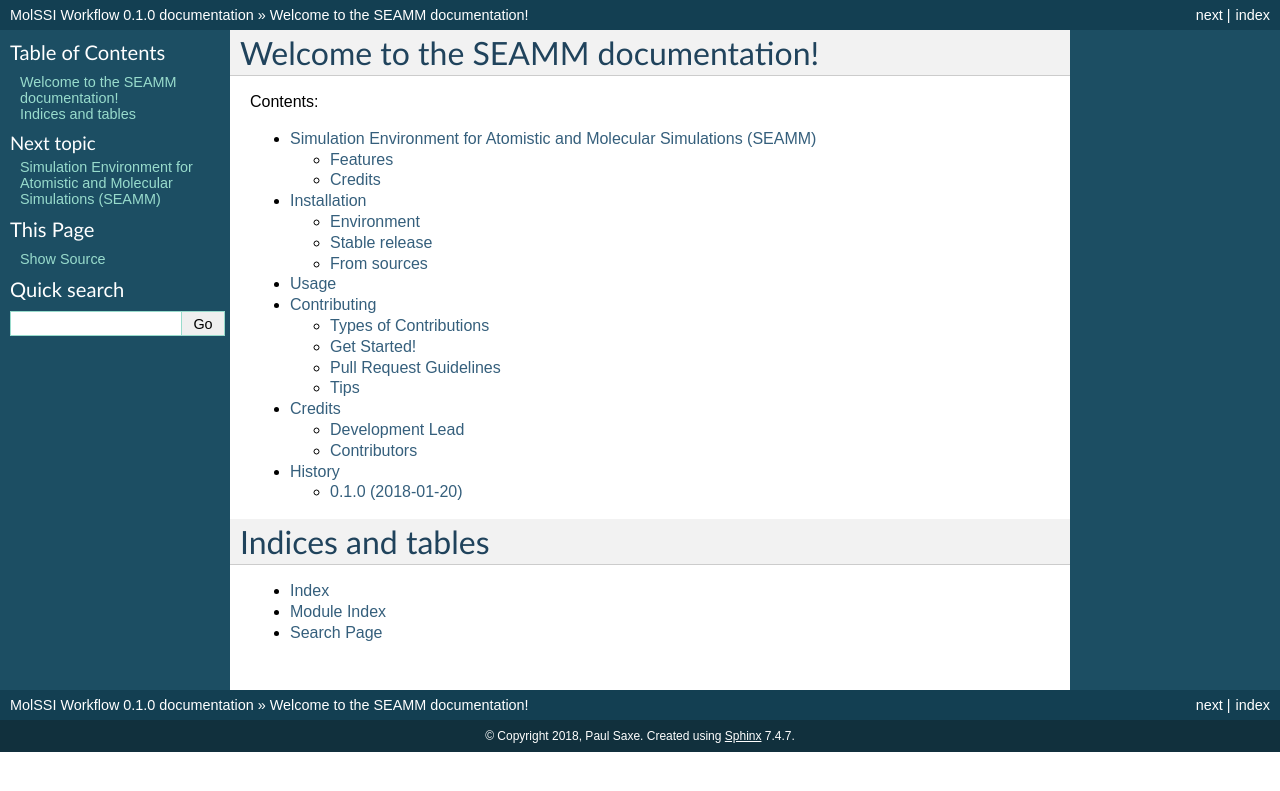
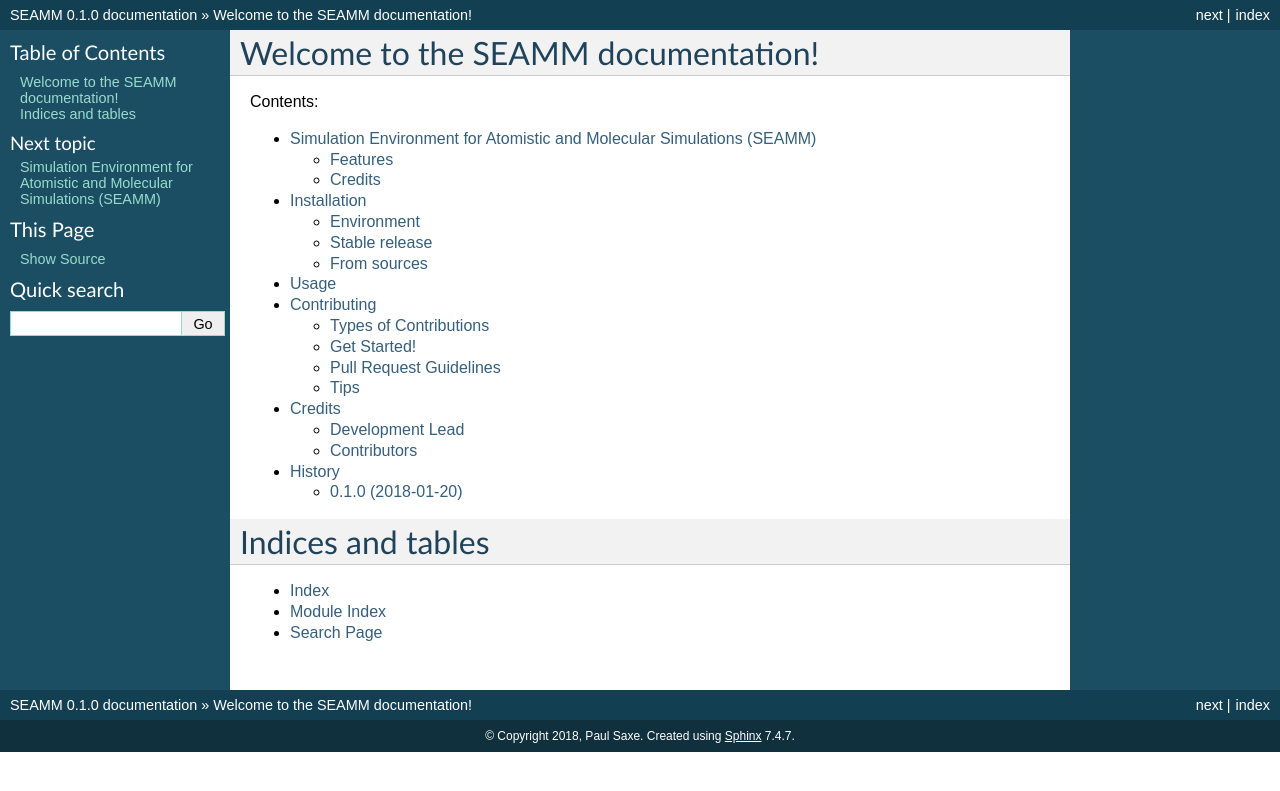
Before and after one commit to molssi-seamm/seamm, a Sphinx documentation site: the page built from docs/index.rst, in a window 1280 px wide. Shown: the top 791 px of the page. Built offline with Sphinx 7.4.7, drawn with Linux system fonts in a browser that asks for light colours; pages that are not in the unit, such as notebooks, are missing from menus.

Commit message:
Fixing MolSSI Workflow references in the documentation

```diff
--- a/docs/conf.py
+++ b/docs/conf.py
@@ -55,7 +55,7 @@ source_suffix = '.rst'
 master_doc = 'index'
 
 # General information about the project.
-project = u'MolSSI Workflow'
+project = u'SEAMM'
 copyright = u"2018, Paul Saxe"
 
 # The version info for the project you're documenting, acts as replacement
@@ -209,7 +209,7 @@ latex_elements = {
 # [howto/manual]).
 latex_documents = [
     ('index', 'seamm.tex',
-     u'MolSSI Workflow Documentation',
+     u'SEAMM Documentation',
      u'Paul Saxe', 'manual'),
 ]
 
@@ -240,7 +240,7 @@ latex_documents = [
 # (source start file, name, description, authors, manual section).
 man_pages = [
     ('index', 'seamm',
-     u'MolSSI Workflow Documentation',
+     u'SEAMM Documentation',
      [u'Paul Saxe'], 1)
 ]
 
@@ -255,7 +255,7 @@ man_pages = [
 #  dir menu entry, description, category)
 texinfo_documents = [
     ('index', 'seamm',
-     u'MolSSI Workflow Documentation',
+     u'SEAMM Documentation',
      u'Paul Saxe',
      'seamm',
      'One line description of project.',
```
